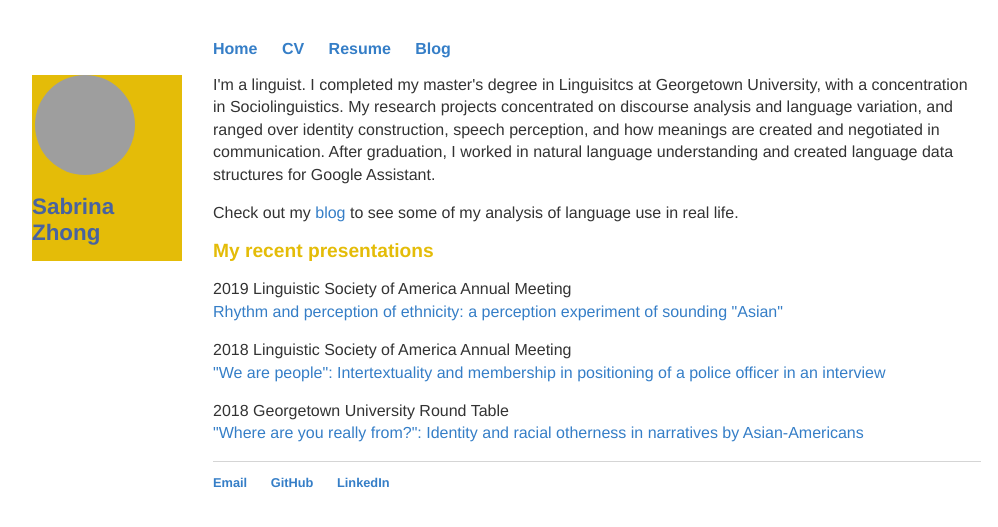
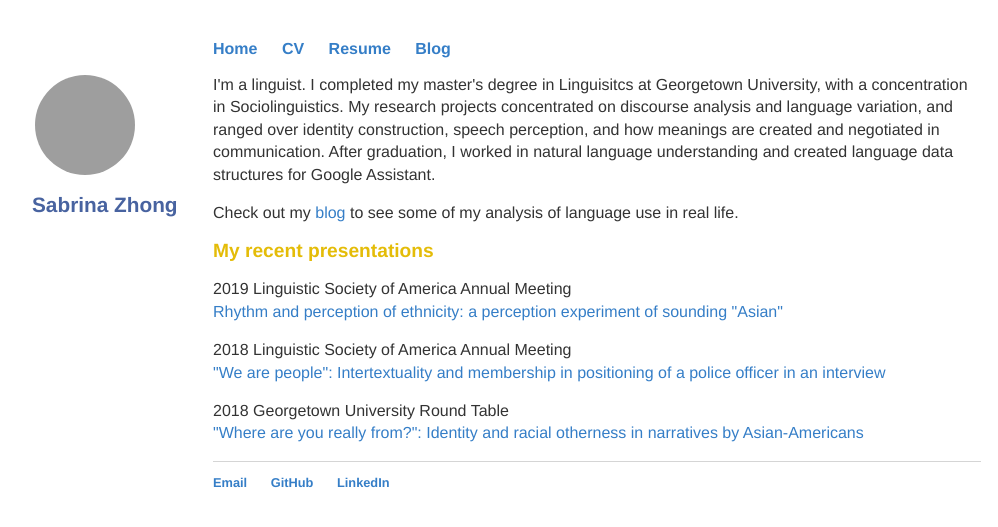
Before and after one commit to sabrinazhong/sabrinazhong.github.io, a Jekyll site: the page built from index.html, in a window 1280 px wide. Shown: the top 527 px of the page, without its empty margins (43-1041 px from the left). Built offline with Jekyll 4.4.1, drawn with Linux system fonts in a browser that asks for light colours; grey boxes are pictures that could not be loaded.

Commit message:
Update main.css

```diff
--- a/css/main.css
+++ b/css/main.css
@@ -20,7 +20,7 @@ a:hover {
     text-decoration: underline;
 }
 h1 {
-    font-size: 1.4em;
+    font-size: 1.3em;
     font-family:'Helvetica', 'Arial', 'Sans-Serif';
     color: #4863A0;
 }
@@ -57,9 +57,8 @@ ul.posts li {
   position: fixed;
   left: 75px;
   top: 75px;
-  width: 150px;
+  width: 200px;
   font-family: Helvetica, sans-serif;
-  background: #E4BC08;
   a {
     text-decoration: none;
   }
```
